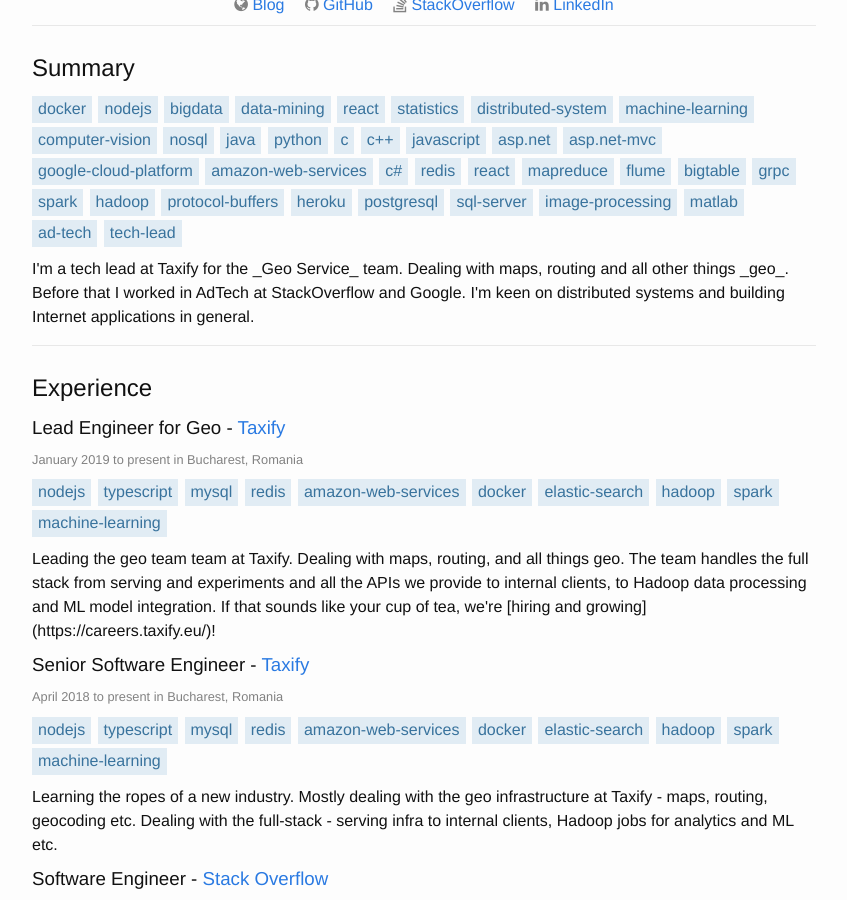
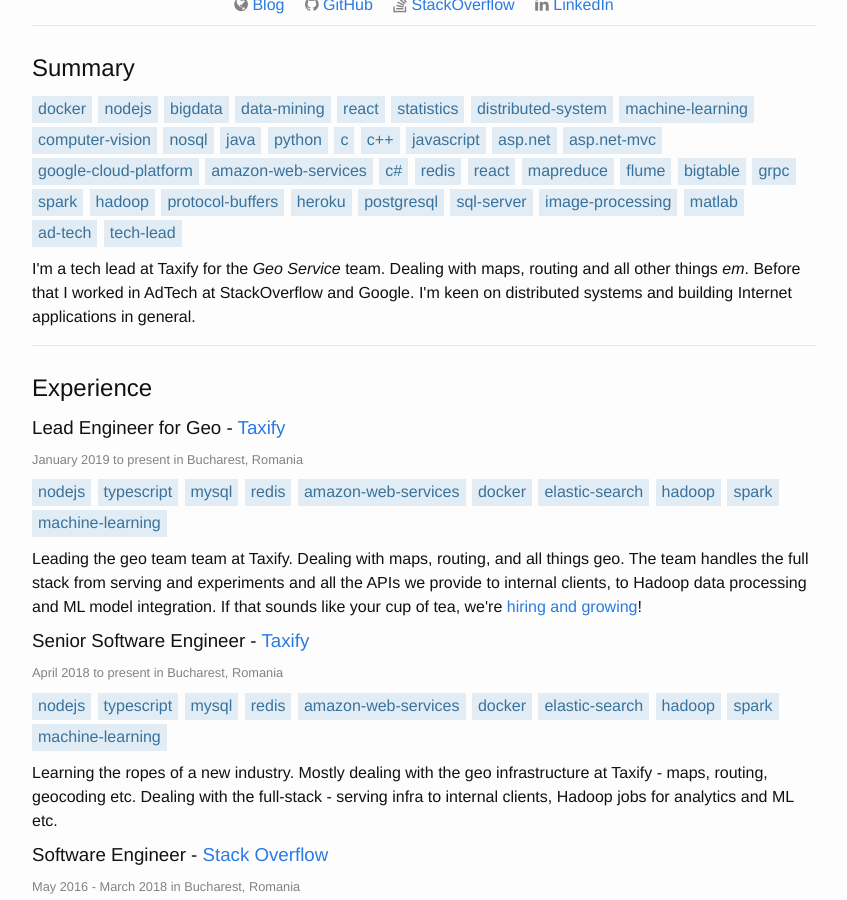
Before and after one commit to horia141/horia141.github.io, a Jekyll site: the page cv.html, which Jekyll copies as it is, in a window 1280 px wide and 900 px high, scrolled down 332 px. Shown: the whole window, without its empty margins (216-1063 px from the left). Built offline with Jekyll 4.4.1, drawn with Linux system fonts in a browser that asks for light colours.

Commit message:
Fixes to CV

```diff
--- a/cv.html
+++ b/cv.html
@@ -93,7 +93,7 @@
               <li>tech-lead</li>
           </ul>
 
-          <p>I'm a tech lead at Taxify for the _Geo Service_ team. Dealing with maps, routing and all other things _geo_. Before that I worked in AdTech at StackOverflow and Google. I'm keen on distributed systems and building Internet applications in general.</p>
+          <p>I'm a tech lead at Taxify for the <em>Geo Service</em> team. Dealing with maps, routing and all other things <em>em</em>. Before that I worked in AdTech at StackOverflow and Google. I'm keen on distributed systems and building Internet applications in general.</p>
       </section>
 
       <section id="experience">
@@ -117,7 +117,7 @@
                   <li>machine-learning</li>
               </ul>
 
-              <p>Leading the geo team team at Taxify. Dealing with maps, routing, and all things geo. The team handles the full stack from serving and experiments and all the APIs we provide to internal clients, to Hadoop data processing and ML model integration. If that sounds like your cup of tea, we're [hiring and growing](https://careers.taxify.eu/)!</p>
+              <p>Leading the geo team team at Taxify. Dealing with maps, routing, and all things geo. The team handles the full stack from serving and experiments and all the APIs we provide to internal clients, to Hadoop data processing and ML model integration. If that sounds like your cup of tea, we're <a href="https://careers.taxify.eu/">hiring and growing</a>!</p>
           </section>
 
           <section id="taxify">
```
